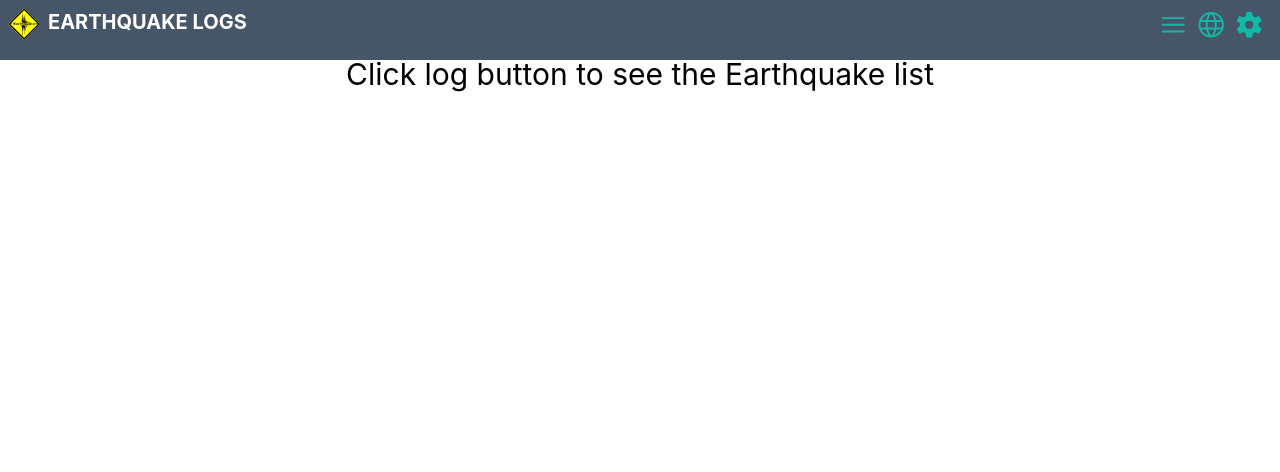
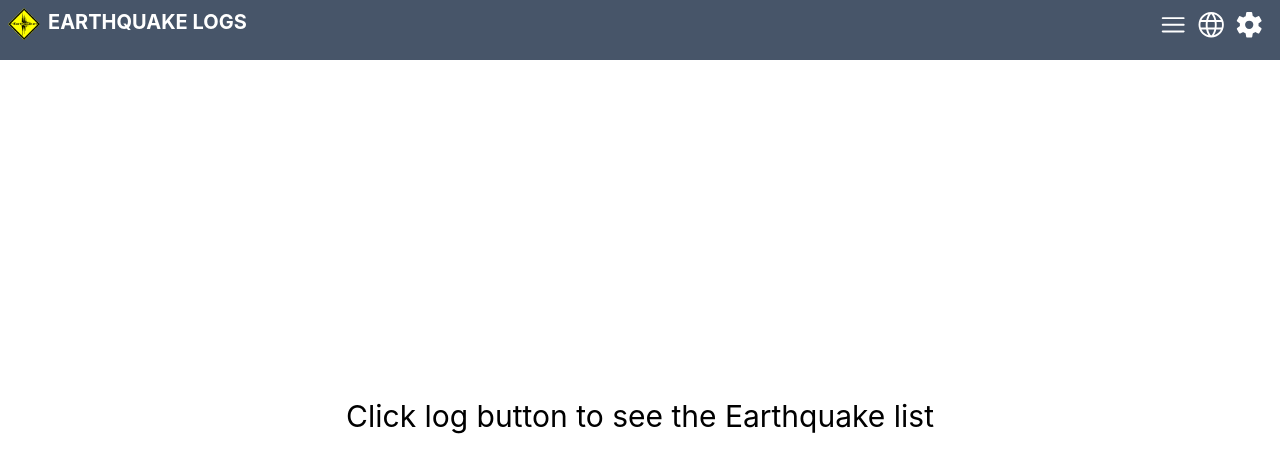
Before and after one commit to harsh4248/EarthquakeUSGS_web, a React (Create React App) app: page / in a window 1280 px wide. Shown: the top 472 px of the page. Built offline with nearby package versions, Linux system fonts and the light colour scheme.

Commit message:
All basic implementation done and loading spinner added

```diff
--- a/package.json
+++ b/package.json
@@ -8,6 +8,7 @@
     "@testing-library/user-event": "^13.5.0",
     "react": "^18.1.0",
     "react-dom": "^18.1.0",
+    "react-loading": "^2.0.3",
     "react-router-dom": "^6.3.0",
     "react-scripts": "5.0.1",
     "web-vitals": "^2.1.4"
--- a/src/App.js
+++ b/src/App.js
@@ -11,39 +11,40 @@ const App = () => {
   const [showSetting, setshowSetting] = useState(false);
 
   const toggleLog = () => {
-    if(showLog === true) {
+    if (showLog === true) {
       setshowLog(false);
-    }
-    else {
+    } else {
       setshowLog(true);
     }
-  }
+  };
   const toggleMap = () => {
-    if(showMap === true) {
+    if (showMap === true) {
       setshowMap(false);
-    }
-    else {
+    } else {
       setshowMap(true);
     }
-
-  }
+  };
   const toggleSetting = () => {
     showSetting ? setshowSetting(false) : setshowSetting(true);
-  }
+  };
   const navbarProp = {
-    logStatus:showLog,
-    logtoggle:toggleLog,
-    mapSatus:showMap,
-    maptoggle:toggleMap,
-    settingStatus:showSetting,
-    settingtoggle:toggleSetting
+    logStatus: showLog,
+    logtoggle: toggleLog,
+    mapStatus: showMap,
+    maptoggle: toggleMap,
+    settingStatus: showSetting,
+    settingtoggle: toggleSetting,
   };
 
   return (
     <div>
-      <Navbar status={navbarProp}/>
-      <div className="flex flex-row mt-14">
-        {(!showLog && !showMap && !showSetting) && <div className="lg:text-3xl text-center m-auto md:text-lg sm:text-base text-sm">Click log button to see the Earthquake list</div>}
+      <Navbar status={navbarProp} />
+      <div className="flex flex-row mt-14" style={{"height":'90vh'}}>
+        {!showLog && !showMap && !showSetting && (
+          <div className="lg:text-3xl text-center m-auto md:text-lg sm:text-base text-sm">
+            Click log button to see the Earthquake list
+          </div>
+        )}
         {showLog && (
           <div className="m-2 w-full logDiv">
             <EarthquakeLogs />
--- a/src/components/EarthquakeLogs.js
+++ b/src/components/EarthquakeLogs.js
@@ -1,4 +1,6 @@
 import { useState, useEffect } from "react";
+import ReactLoading from "react-loading";
+import PreviewLogs from "./previewLogs";
 const EarthquakeLogs = () => {
   //const [rawData, setrawData] = useState();
   //   const [logs, setLogs] = useState([
@@ -18,10 +20,11 @@ const EarthquakeLogs = () => {
   //       time: "1388592209000",
   //     },
   //   ]);
+  const [isLoading, setisLoading] = useState(true);
   const [logs, setLogs] = useState([]);
+
   //const [gradient,setgradient] = useState('bg-red-100');
   const processLogs = (jsonFeature) => {
-
     const tempLogs = [];
     jsonFeature.forEach((element) => {
       const properties = element.properties;
@@ -32,8 +35,12 @@ const EarthquakeLogs = () => {
       });
     });
     setLogs(tempLogs);
+    setisLoading(false);
   };
   useEffect(() => {
+
+    setTimeout(() => {
+      setisLoading(true);
       fetch(
         "https://earthquake.usgs.gov/fdsnws/event/1/query?format=geojson&starttime=2014-01-01&endtime=2014-01-02"
       )
@@ -58,53 +65,43 @@ const EarthquakeLogs = () => {
         .catch((error) => {
           console.log(error);
         });
-  }, []);
+    },[]);
+  }, 2000);
+
   const getBgColor = (magnitude) => {
-
-      if(magnitude < 1) {
-        return 'bg-red-100';
+    if (magnitude < 1) {
+      return "bg-red-100";
+    } else if (magnitude >= 1 && magnitude < 2) {
+      return "bg-red-200";
+    } else if (magnitude >= 2 && magnitude < 3) {
+      return "bg-red-300";
+    } else if (magnitude >= 3 && magnitude < 4) {
+      return "bg-red-400";
+    } else if (magnitude >= 4 && magnitude < 5) {
+      return "bg-red-500";
+    } else if (magnitude >= 5 && magnitude < 6) {
+      return "bg-red-600";
+    } else if (magnitude >= 6 && magnitude < 7) {
+      return "bg-red-700";
+    } else {
+      return "bg-red-800";
     }
-      else if(magnitude >= 1 && magnitude < 2 ) {
-          return 'bg-red-200';
-      }
-      else if(magnitude >= 2 && magnitude < 3) {
-          return 'bg-red-300';
-      }
-      else if(magnitude >= 3 && magnitude < 4) {
-          return 'bg-red-400';
-      }
-      else if(magnitude >= 4 && magnitude < 5) {
-          return 'bg-red-500';
-      }
-      else if(magnitude >= 5 && magnitude < 6) {
-          return 'bg-red-600';
-      }
-      else if(magnitude >= 6 && magnitude < 7) {
-          return 'bg-red-700';
-      }
-      else  {
-          return 'bg-red-800';
-      }
-  }
+  };
 
   return (
-    <div className="w-full">
-      {logs.map((data, i) => {
-        //setgradient(getBgColor(data.magnitude));
-        return (
-          <div className={"flex flex-row border my-2 " + getBgColor(data.magnitude)} key={i}>
-            <div className=" my-auto mx-4">
-              <span className="rounded-full  text-center lg:text-xl md:text-base sm:text-sm text-xs p-2 font-bold">
-                {data.magnitude}
-              </span>
+    <div className="w-full overflow-scroll h-full">
+      {isLoading === true ? (
+        <div className="m-auto text-center place-content-center">
+          <ReactLoading
+            type="spinningBubbles"
+            color="#0000FF"
+            height={100 * 2}
+            width={50 * 2}
+          />
         </div>
-            <div className="p-2">
-              <h1 className="font-bold  lg:text-xl md:text-base sm:text-sm text-xs">{data.location}</h1>
-              <h3 className="text-gray-800 sm:text-sm lg:text-base md:text-sm text-xs">{data.time}</h3>
-            </div>
-          </div>
-        );
-      })}
+      ) : (
+        <PreviewLogs log={logs} bgColor={getBgColor} />
+      )}
     </div>
   );
 };
--- a/src/components/Navbar.js
+++ b/src/components/Navbar.js
@@ -1,6 +1,13 @@
 const Navbar = (prop) => {
   const navbarProps = prop.status;
-  console.log(navbarProps.logStatus);
+  console.log(
+    "" +
+      navbarProps.logStatus +
+      " " +
+      navbarProps.mapStatus +
+      " " +
+      navbarProps.settingStatus
+  );
   return (
     <nav className="bg-slate-600 p-2 flex flex-row place-content-between fixed w-full top-0">
       <div className="flex flex-row ">
@@ -24,9 +31,10 @@ const Navbar = (prop) => {
           <svg
             viewBox="0 0 60 55"
             className={
-              "hover:fill-teal-500 " + navbarProps.logStatus
-                ? "fill-teal-500"
-                : "fill-white"
+              "" +
+              (navbarProps.logStatus
+                ? "fill-teal-500 "
+                : "fill-white hover:fill-teal-500")
             }
             xmlns="http://www.w3.org/2000/svg"
             height="38"
@@ -47,7 +55,10 @@ const Navbar = (prop) => {
           <svg
             viewBox="0 0 60 55"
             className={
-              "hover:fill-teal-500 " + navbarProps.mapStatus ? 'fill-teal-500' : 'fill-white'
+              "" +
+              (navbarProps.mapStatus
+                ? "fill-teal-500 "
+                : "fill-white hover:fill-teal-500")
             }
             xmlns="http://www.w3.org/2000/svg"
             height="38"
@@ -70,9 +81,10 @@ const Navbar = (prop) => {
           <svg
             viewBox="0 0 60 55"
             className={
-              "hover:fill-teal-500 " + navbarProps.settingStatus
-                ? "fill-teal-500"
-                : "fill-white"
+              "" +
+              (navbarProps.settingStatus
+                ? "fill-teal-500 "
+                : "fill-white hover:fill-teal-500")
             }
             xmlns="http://www.w3.org/2000/svg"
             height="38"
--- /dev/null
+++ b/src/components/previewLogs.js
@@ -0,0 +1,35 @@
+const PreviewLogs = (props) => {
+  const logs = props.log;
+    const getBgColor = props.bgColor;
+  return (
+    <div>
+      {logs.map((data, i) => {
+        //setgradient(getBgColor(data.magnitude));
+        return (
+          <div
+            className={
+              "flex flex-row border my-2 " + getBgColor(data.magnitude)
+            }
+            key={i}
+          >
+            <div className=" my-auto mx-4">
+              <span className="rounded-full  text-center lg:text-xl md:text-base sm:text-sm text-xs p-2 font-bold">
+                {data.magnitude}
+              </span>
+            </div>
+            <div className="p-2">
+              <h1 className="font-bold  lg:text-xl md:text-base sm:text-sm text-xs">
+                {data.location}
+              </h1>
+              <h3 className="text-gray-800 sm:text-sm lg:text-base md:text-sm text-xs">
+                {data.time}
+              </h3>
+            </div>
+          </div>
+        );
+      })}
+    </div>
+  );
+};
+
+export default PreviewLogs;
```
Also changed, not shown: 1 other file (tests, documents, lock files or other folders). Lines whose indentation alone changed are shown as unchanged.
